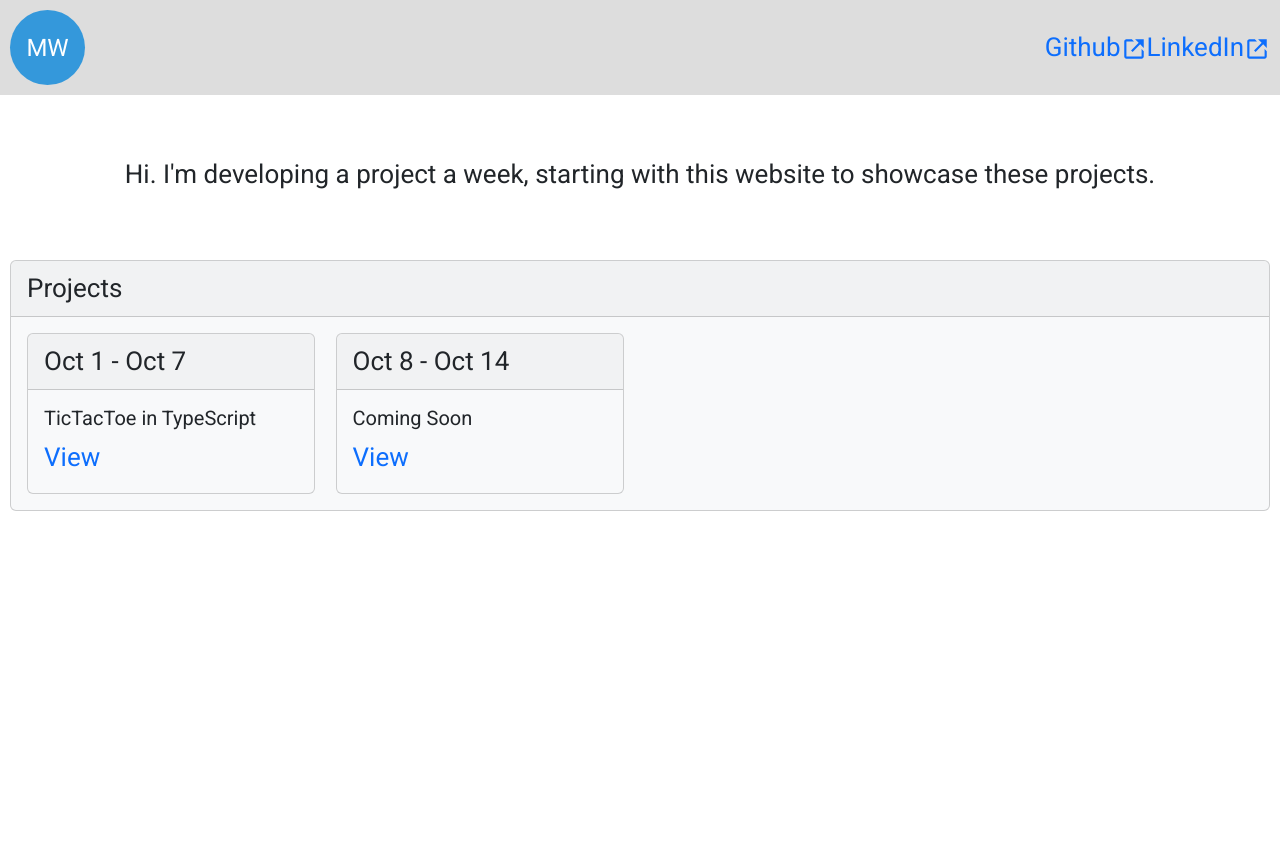
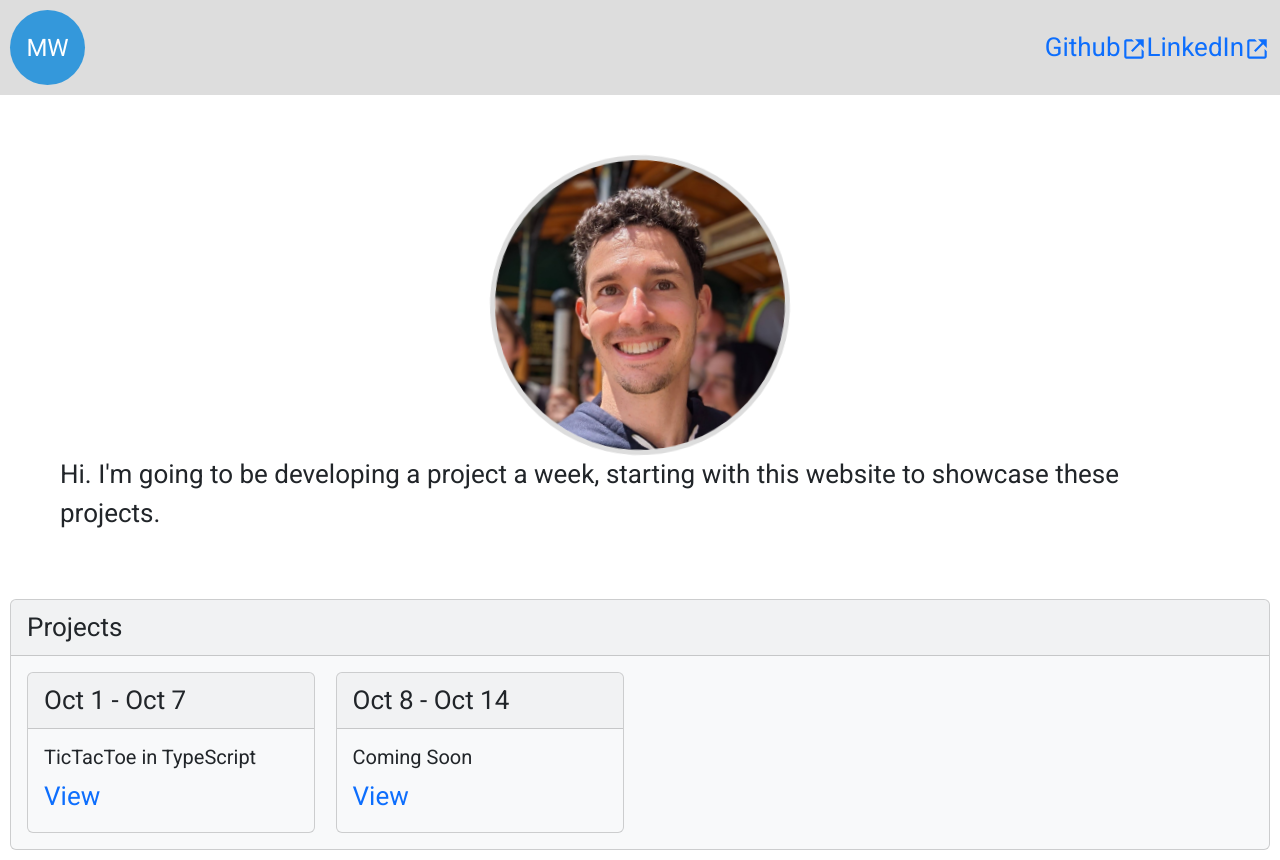
Before and after one commit to matthewjwein/HomePage, a React (Create React App) app: page / in a window 1280 px wide. Before the commit the page ends 800 px from the top, so only its background shows below. Built offline with nearby package versions, Linux system fonts and the light colour scheme.

Commit message:
Add profile picture with simple animation

```diff
--- a/src/App.css
+++ b/src/App.css
@@ -4,6 +4,36 @@ body {
 
 a {
   text-decoration: none;
+}
+
+/* Define the animation keyframes */
+@keyframes rotateBackAndForth {
+  0% {
+    transform: rotate(0deg);
+  }
+
+  25% {
+    transform: rotate(3deg);
+  }
+
+  50% {
+    transform: rotate(0deg);
+  }
+
+  75% {
+    transform: rotate(-3deg);
+  }
+
+  100% {
+    transform: rotate(0deg);
+  }
+}
+
+.profile-picture {
+  width: 300px;
+  border-radius: 150px;
+  border: 5px solid #ddd;
+  animation: rotateBackAndForth 2s linear infinite;
 }
 
 .navbar {
--- a/src/components/Homepage.tsx
+++ b/src/components/Homepage.tsx
@@ -9,7 +9,8 @@ const Post: React.FC<ProjectListProps> = ({ projects }) => {
     return (
         <div>
             <p className="introduction">
-                Hi. I'm developing a project a week, starting with this website to showcase these projects.
+                <img className="profile-picture" src="/profile.jpg" alt="profile"></img>
+                Hi. I'm going to be developing a project a week, starting with this website to showcase these projects.
             </p>
             <ProjectList projects={projects} />
         </div>
```
Also changed, not shown: public/profile.jpg (added).
